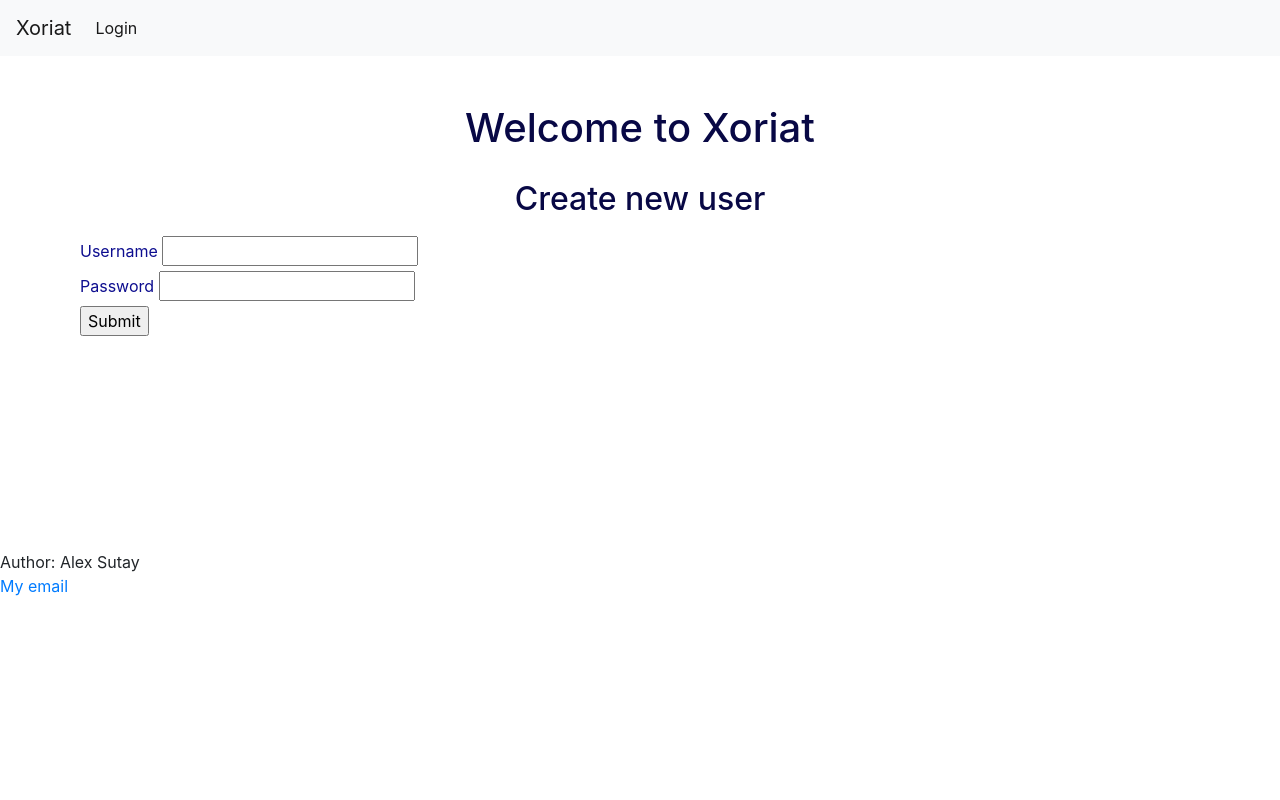
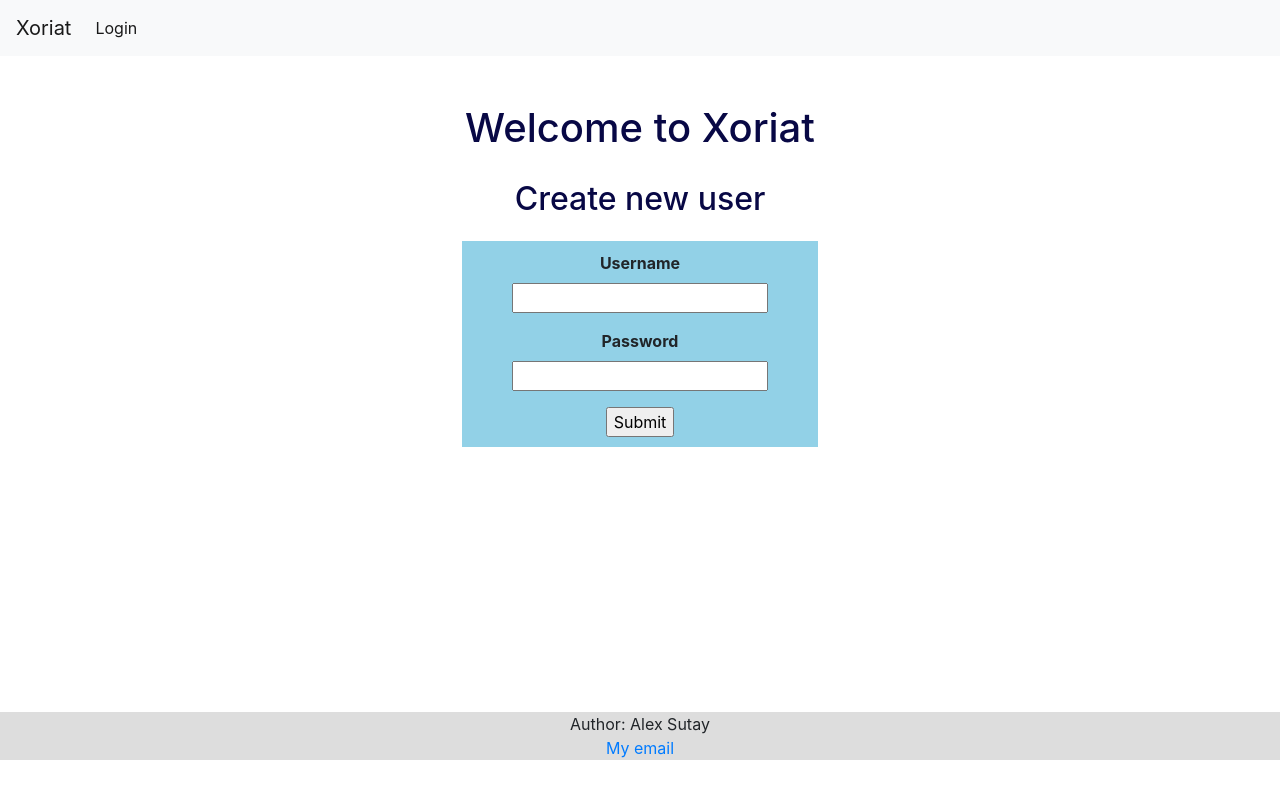
Before and after one commit to alex-sutay/houseInventory, a Python web app: template flask/templates/manageusers.html in a window 1280 px wide. Run offline with Jinja, Linux system fonts and the light colour scheme; the template is opened without the code that fills it, so the values that code supplies are empty, except form fields; form fields are guessed from the names that the template uses; some libraries are stand-ins or nearby versions.

Commit message:
Updated the way forms look

```diff
--- a/flask/app.py
+++ b/flask/app.py
@@ -29,13 +29,13 @@ def groceries():
 @app.route('/all', methods=['GET', 'POST'])
 @ensure_auth_level(2)
 def all_items():
-    res, names = get_table('AllItems')
     form = InsertItemForm()
     if request.method == 'POST':
         if form.validate():
             flash('Item Created')
         else:
             flash('Item creation failed')
+    res, names = get_table('AllItems')
     return render_template('show_table_items.html', table_name='All Items', results=res, columns=names, form=form)
 
 
--- a/flask/static/css/style.css
+++ b/flask/static/css/style.css
@@ -16,18 +16,51 @@
 .container {
 	padding: 10px;
 	padding-bottom: 250px;
+	height: fit-content;
 }
 
-.footer {
-	position: absolute;
+body {
+	height: 100%;
+	width: 100%;
+}
+
+footer {
+	position: sticky;
 	bottom: 0;
 	width: 100%;
-	height:250px;
+	height: fit-content;
+	background-color: var(--brightgray);
+	text-align: center;
 }
+
+.footer-text {
+	margin-bottom: 0;
+}
+
+form {
+	text-align: center;
+	background-color: var(--bluesky);
+	padding-top: 10px;
+	padding-bottom: 10px;
+	padding-left: 50px;
+	padding-right: 50px;
+	margin-top: 5px;
+	margin-bottom: 15px;
+	margin-left: auto;
+	margin-right: auto;
+	display: inline-block;
+}
+
+
+div.form-wrapper {
+	display: block;
+	text-align: center;
+}
+
 
 .message {
 	padding: 20px;
-	background-color: var(--medpastelblue);
+	background-color: var(--pastelblue);
 	color: white;
 	margin-bottom: 15px;
 	text-align: center;
--- a/flask/templates/_render_field.html
+++ b/flask/templates/_render_field.html
@@ -1,5 +1,6 @@
 {% macro render_field(field) %}
-	<dt>{{ field.label }}
+	<dl>
+		<dt>{{ field.label }}</dt>
 		<dd>{{ field(**kwargs)|safe }}
 		{% if field.errors %}
 			<ul class=errors>
@@ -9,4 +10,5 @@
 			</ul>
 		{% endif %}
 		</dd>
+	</dl>
 {% endmacro %}
--- a/flask/templates/base.html
+++ b/flask/templates/base.html
@@ -70,10 +70,10 @@
 			{% block content %} {% endblock %}
 		</div>
 
-		<div class="footer">
-			<p>Author: Alex Sutay<br>
+		<footer>
+			<p class="footer-text">Author: Alex Sutay<br>
 			<a href="mailto:ligma@csh.rit.edu">My email</a><br></p>
-		</div>
+		</footer>
 
 		<!-- Optional JavaScript -->
 		<!-- jQuery first, then Popper.js, then Bootstrap JS -->
--- a/flask/templates/manageusers.html
+++ b/flask/templates/manageusers.html
@@ -1,4 +1,5 @@
 {% extends 'base.html' %}
+{% from "_render_field.html" import render_field %}
 
 
 {% block content %}
@@ -9,15 +10,8 @@
 
 		<form method="POST" action="{{ url_for('manage_users_post') }}">
 
-			<fieldset class="form-field">
-				{{ form.username.label }}
-				{{ form.username(size=20) }}
-			</fieldset>
-
-			<fieldset class="form-field">
-				{{ form.password.label }}
-				{{ form.password }}
-			</fieldset>
+			{{ render_field(form.username) }}
+			{{ render_field(form.password) }}
 
 			{{ form.submit }}
 
--- a/flask/templates/show_table.html
+++ b/flask/templates/show_table.html
@@ -16,6 +16,7 @@
 				{% for data in row %}
 				<td>{{ data }}</td>
 				{% endfor %}
+				<td>
 			</tr>
 			{% endfor %}
 		</tbody>
```
Lines whose indentation alone changed are shown as unchanged.
